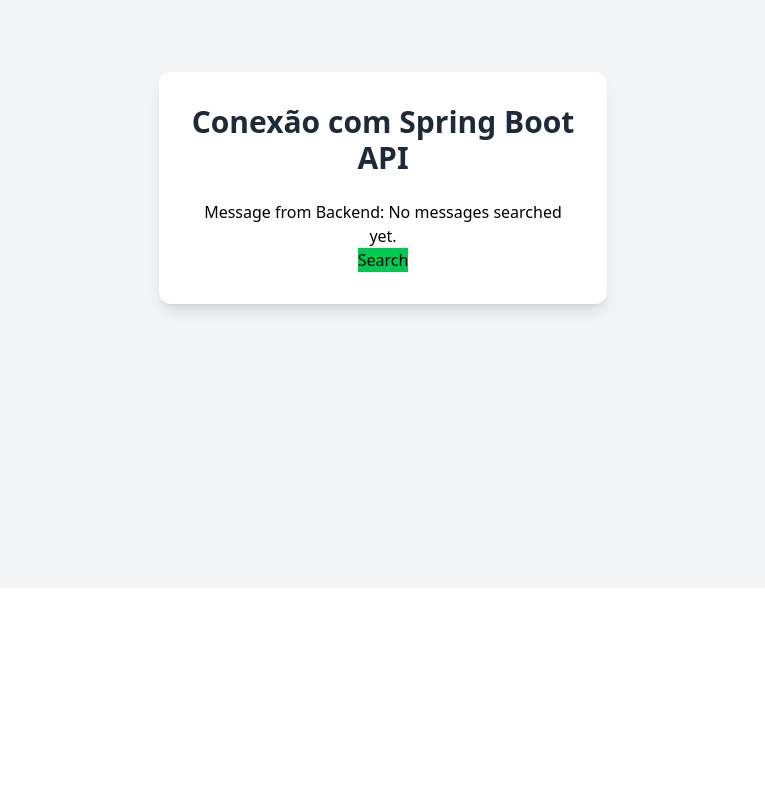
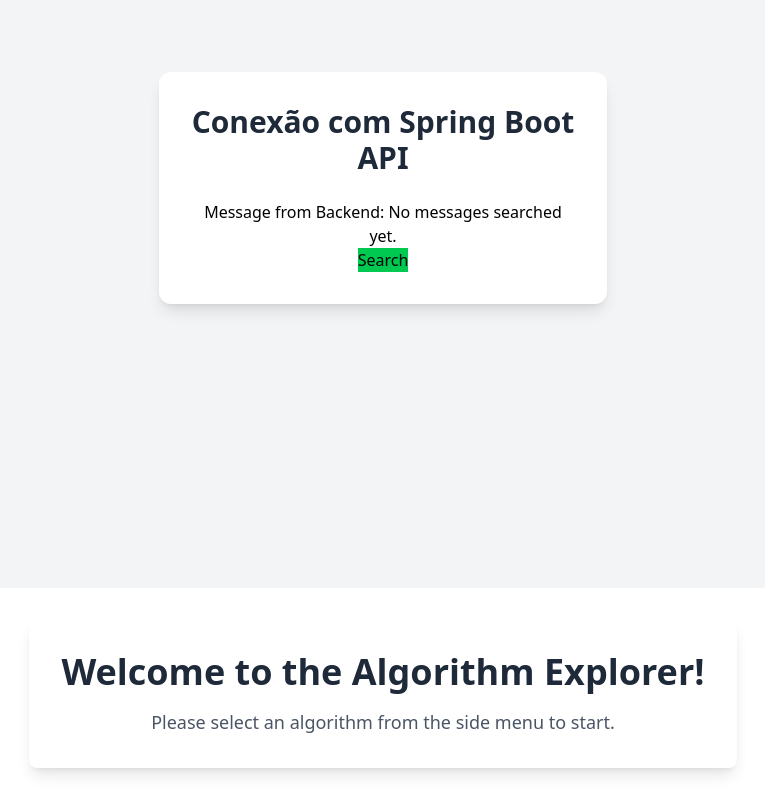
Before and after one commit to sergio-oliveira-br/algorithms-frontend-vue, a Vue app: page / in a window 1280 px wide. Shown: the part 212-1012 px from the top of the page, without its empty margins (257-1022 px from the left). Before the commit the page ends 800 px from the top, so only its background shows below. Built offline with nearby package versions, Linux system fonts and the light colour scheme.

Commit message:
Update App.vue

```diff
--- a/src/App.vue
+++ b/src/App.vue
@@ -41,6 +41,14 @@ const backendFetchMessage = async () => {
       <p v-if="errorMessage" class="text-red mt-4 text-sm">{{errorMessage}}</p>
     </div>
   </div>
+
+  <div>
+    <main class="flex-grow p-8 flex items-start justify-center">
+      <router-view></router-view>
+    </main>
+  </div>
+
+
 </template>
 
 <style scoped>
```
